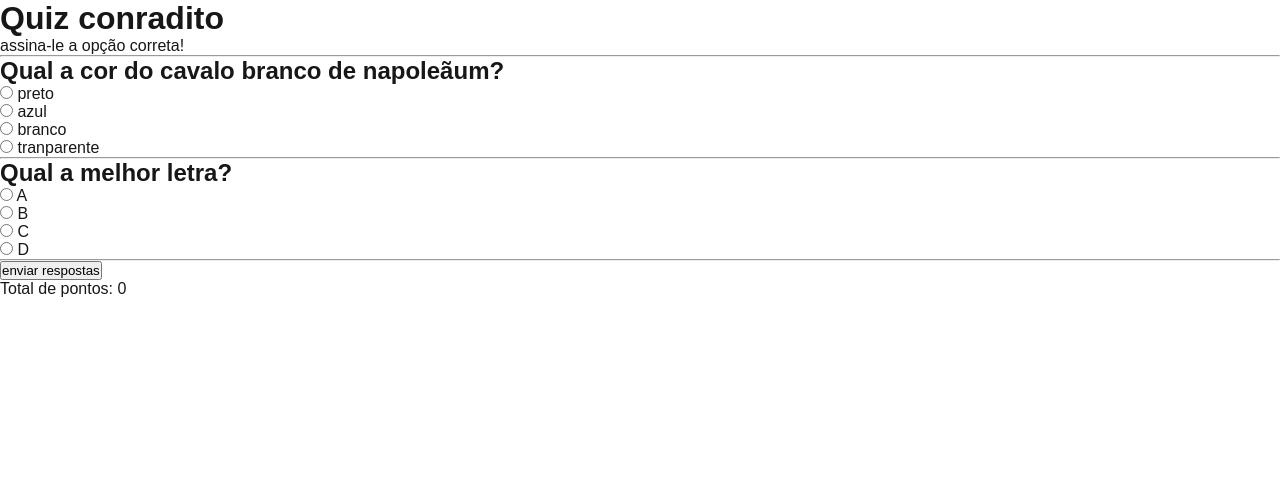
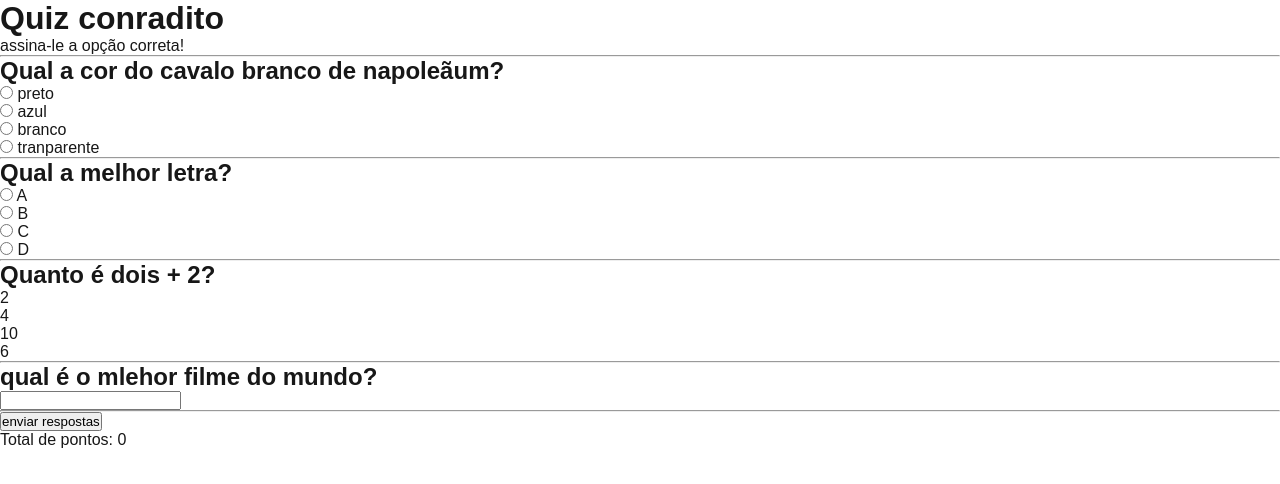
Before and after one commit to joseAmatto/aula10_introducao, a Next.js app: page /Quiz in a window 1280 px wide. Shown: the top 484 px of the page. Built offline with nearby package versions, Linux system fonts and the light colour scheme.

Commit message:
Update page.js

```diff
--- a/app/Quiz/page.js
+++ b/app/Quiz/page.js
@@ -7,13 +7,25 @@ function Quiz () {  // baixar estensor react e usar ffc no inicio de uma pagina.
     // name para selecionar um campo especifico para ser selecionado.
     //onclick pro botão funcionar e colocar a função e soma pra ele se preciso.
     // useState permite alterar valores de contadores, entradas de formularios ou qualquer outro valor alterado.
-
+    // <input onChange={(e)=> alterap4(e.target.value)}/> , função para fazer questionario de texto.
 
 
 
     const [p1, alterap1] = useState(0)
     const [p2, alterap2] = useState(0)
+    const [p3, alterap3] = useState(0)
+    const [p4, alterap4] = useState("")
     const [total, alteraTotal] = useState(0)
+
+    function calculapontos(){
+      alteraTotal(p1+p2+p3)
+
+      if( p4 == "a mumia"){
+        alteraTotal(total + 1)
+      }else{
+        alteraTotal(p1+p2+p3)
+      }
+    }
 
 
 
@@ -57,7 +69,40 @@ function Quiz () {  // baixar estensor react e usar ffc no inicio de uma pagina.
             <label><input name="p2" type="radio" onChange={ ()=> alterap2(0)}/> D </label>
             <hr/>
 
-            <button onClick={()=> alteraTotal(p1 + p2)  }> enviar respostas </button>
+
+            <h2>Quanto é dois + 2?</h2>
+
+            <p onClick={ ()=> alterap3(0)}> 2 </p>
+            <p onClick={ ()=> alterap3(1)}> 4 </p>
+            <p onClick={ ()=> alterap3(0)}> 10 </p>
+            <p onClick={ ()=> alterap3(0)}> 6 </p>
+
+
+
+
+
+
+
+            <hr/>
+
+
+
+
+
+
+
+            <h2> qual é o mlehor filme do mundo? </h2>
+
+            <input onChange={(e)=> alterap4(e.target.value)}/>
+
+
+
+            <hr/>
+
+
+
+
+            <button onClick={()=> calculapontos()}> enviar respostas </button>
 
             <p> Total de pontos: { total } </p>
 
```
